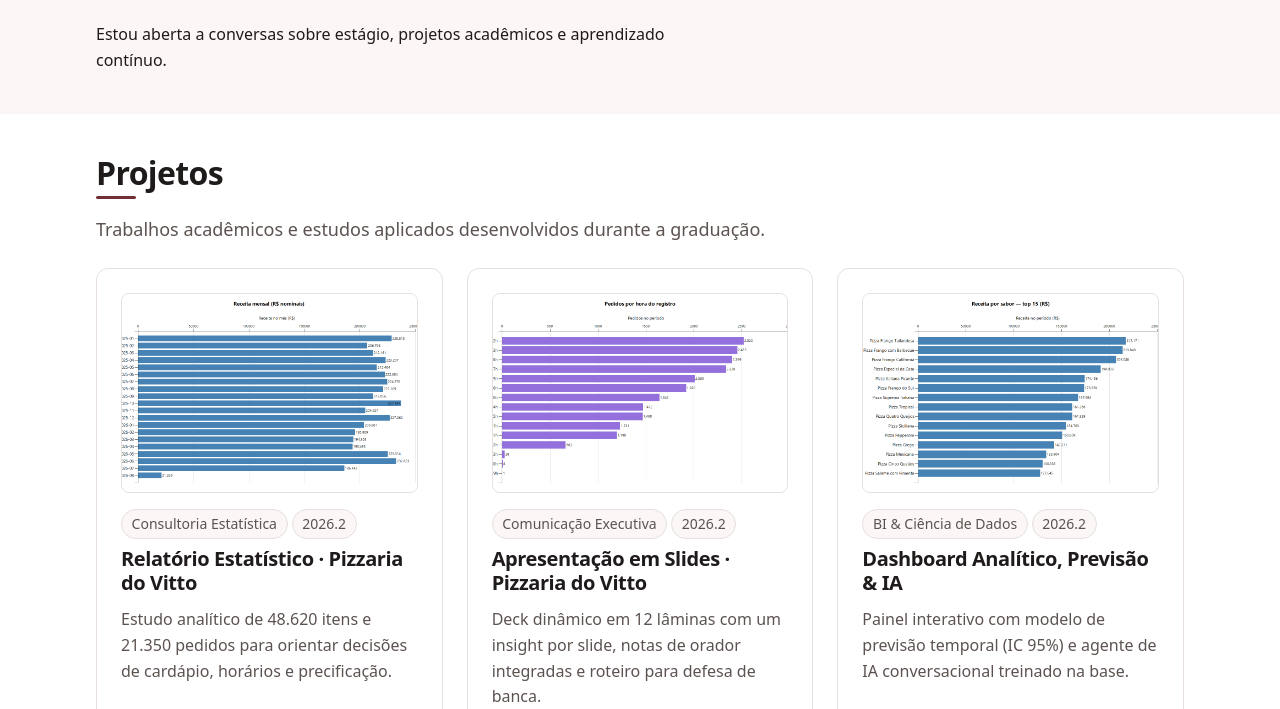
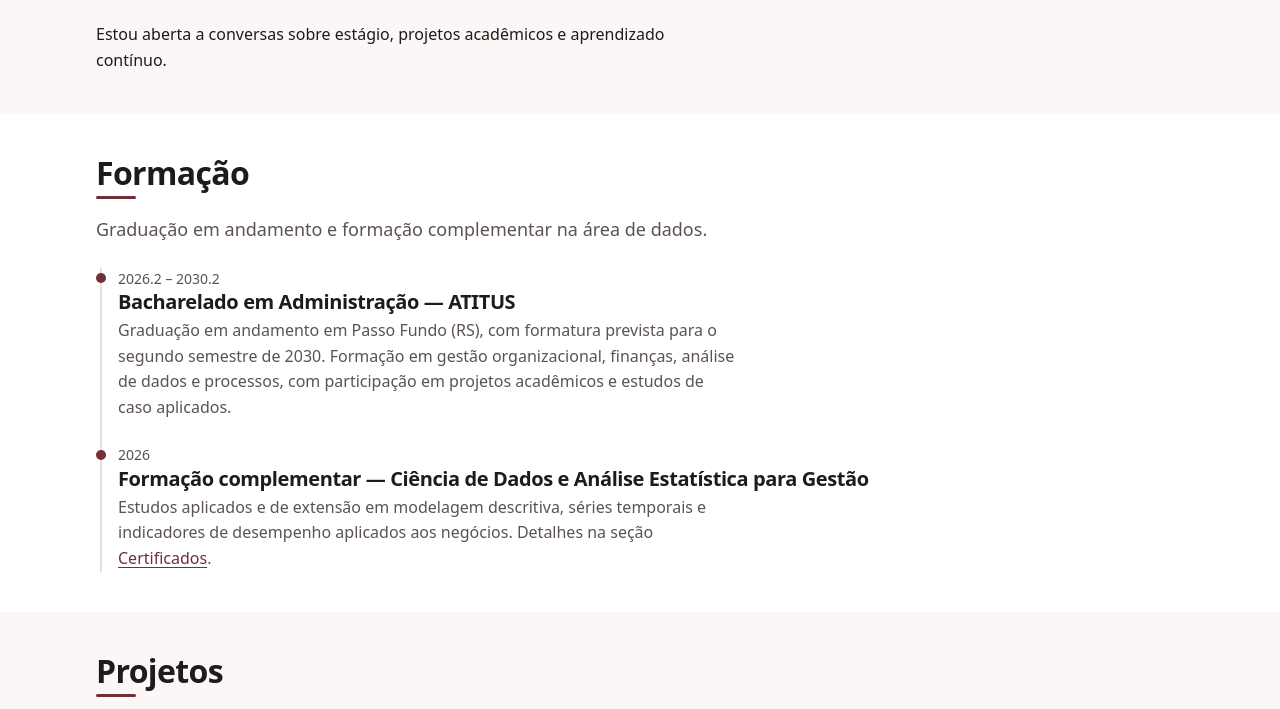
Before and after one commit to isadora2008sandri-alt/isadora2008sandri-alt.github.io, a plain HTML site: page index.html in a window 1280 px wide. Shown: the part 745-1454 px from the top of the page. Drawn offline with Linux system fonts and the light colour scheme.

Commit message:
feat: adiciona secao de formacao na pagina inicial
Cria a secao #formacao com os dados da graduacao (ATITUS, Passo Fundo/RS, 2026.2-2030.2) e a formacao complementar em Ciencia de Dados e Analise Estatistica para Gestao, reaproveitando o componente de linha do tempo ja existente. Atualiza SPEC.md para a versao 2.1 (arquitetura de informacao e RF-02, de 6 para 7 ancoras) antes da implementacao, conforme a regra de spec primeiro do AGENTS.md.

```diff
--- a/index.html
+++ b/index.html
@@ -73,6 +73,7 @@
         <!-- i18n: início menu -->
         <ul id="menu-principal" class="navegacao__lista">
           <li><a href="#sobre" class="navegacao__link" data-i18n="menu.sobre">Sobre</a></li>
+          <li><a href="#formacao" class="navegacao__link" data-i18n="menu.formacao">Formação</a></li>
           <li><a href="#projetos" class="navegacao__link" data-i18n="menu.projetos">Projetos</a></li>
           <li><a href="#habilidades" class="navegacao__link" data-i18n="menu.habilidades">Habilidades</a></li>
           <li><a href="#experiencia" class="navegacao__link" data-i18n="menu.experiencia">Experiência</a></li>
@@ -132,6 +133,36 @@
           </p>
         </div>
         <!-- i18n: fim sobre -->
+      </div>
+    </section>
+
+    <!-- ============ FORMAÇÃO ============ -->
+    <section id="formacao" class="secao">
+      <div class="conteiner">
+        <div class="secao__cabecalho">
+          <h2 class="secao__titulo" data-i18n="formacao.titulo">Formação</h2>
+          <p class="subtitulo" data-i18n="formacao.subtitulo">Graduação em andamento e formação complementar na área de dados.</p>
+        </div>
+
+        <!-- i18n: início formacao -->
+        <div class="linha-tempo">
+          <div class="linha-tempo__item">
+            <span class="linha-tempo__periodo"><time datetime="2026-08">2026.2</time> – <time datetime="2030-12">2030.2</time></span>
+            <h3>Bacharelado em Administração — ATITUS</h3>
+            <p class="texto-suave">
+              Graduação em andamento em Passo Fundo (RS), com formatura prevista para o segundo semestre de 2030. Formação em gestão organizacional, finanças, análise de dados e processos, com participação em projetos acadêmicos e estudos de caso aplicados.
+            </p>
+          </div>
+
+          <div class="linha-tempo__item">
+            <span class="linha-tempo__periodo"><time datetime="2026">2026</time></span>
+            <h3>Formação complementar — Ciência de Dados e Análise Estatística para Gestão</h3>
+            <p class="texto-suave">
+              Estudos aplicados e de extensão em modelagem descritiva, séries temporais e indicadores de desempenho aplicados aos negócios. Detalhes na seção <a href="#certificados">Certificados</a>.
+            </p>
+          </div>
+        </div>
+        <!-- i18n: fim formacao -->
       </div>
     </section>
 
```
Also changed, not shown: 2 other files.
